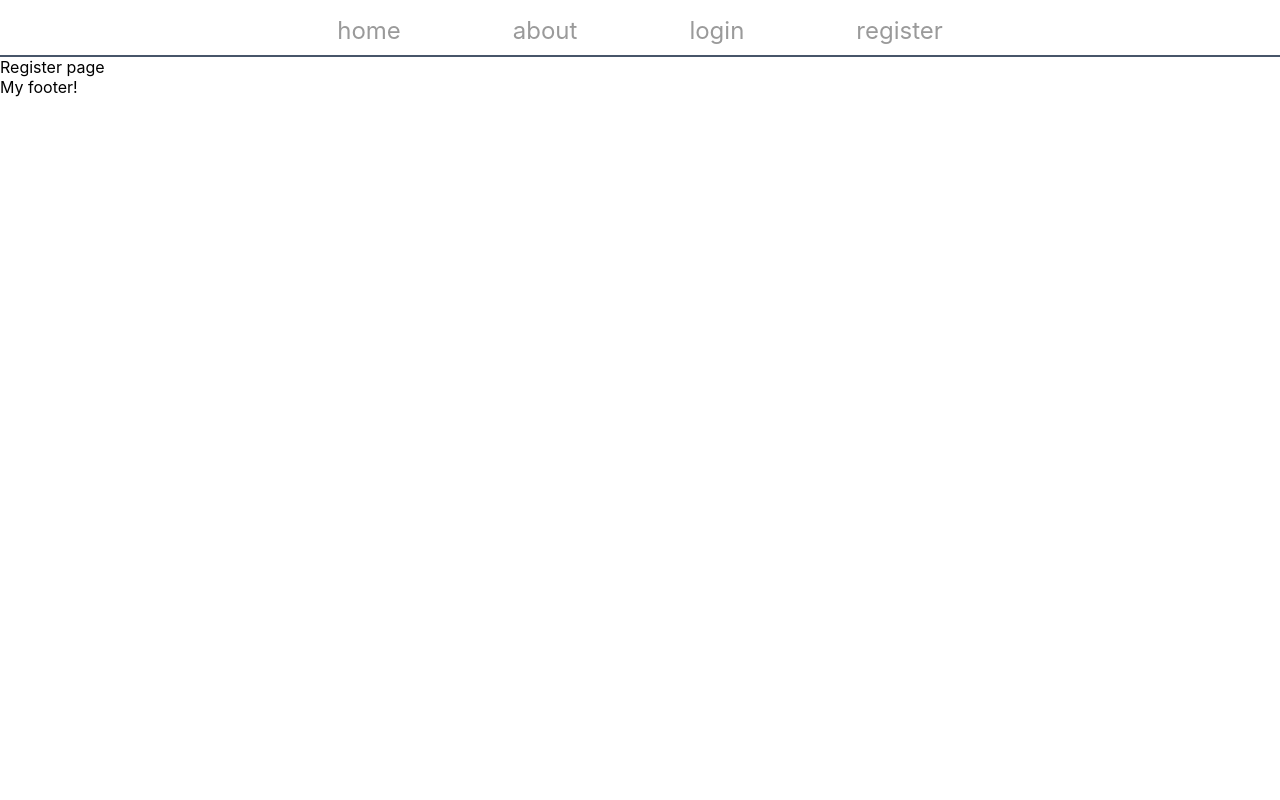
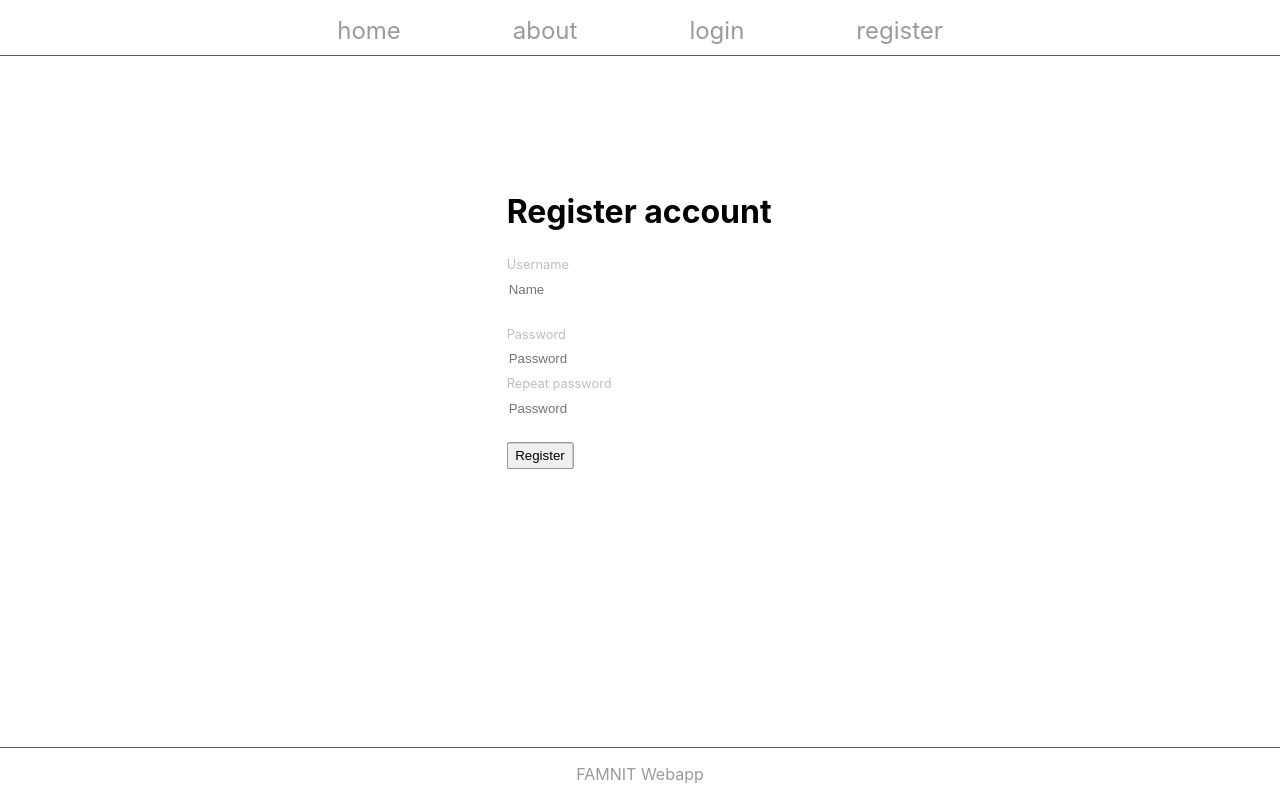
Before and after one commit to matic277/famnit-webapp-nextjs, a Next.js app: page /register in a window 1280 px wide. Built offline with nearby package versions, Linux system fonts and the light colour scheme.

Commit message:
Login in Register pages

```diff
--- a/components/Footer.js
+++ b/components/Footer.js
@@ -1,7 +1,11 @@
+
+import styles from "../styles/Layout.module.css";
+import styles2 from '../styles/Home.module.css'
+
 const Footer = () => {
     return (
-        <footer>
-            My footer!
+        <footer className={styles.footer}>
+            FAMNIT Webapp
         </footer>
     );
 }
--- a/package.json
+++ b/package.json
@@ -9,6 +9,8 @@
     "lint": "next lint"
   },
   "dependencies": {
+    "bootstrap": "^5.2.2",
+    "classnames": "^2.3.2",
     "next": "13.0.1",
     "react": "18.2.0",
     "react-dom": "18.2.0"
--- a/pages/_app.js
+++ b/pages/_app.js
@@ -1,4 +1,6 @@
 import '../styles/globals.css'
+// import '../node_modules/bootstrap/dist/css/bootstrap.min.css'
+
 import Layout from "../components/Layout";
 
 function MyApp({ Component, pageProps }) {
--- a/pages/register/index.js
+++ b/pages/register/index.js
@@ -1,7 +1,32 @@
+import styles from "../../styles/Login.module.css";
+import styles2 from "../../styles/Register.module.css";
 
 
 export default function Home() {
     return (
-        <div>Register page</div>
+        <>
+            <main className={styles.formSignin}>
+                <form>
+                    <h1>Register account</h1>
+                    <div>
+                        <label className={styles.inputLabel} htmlFor="usernameInput">Username</label><br/>
+                        <input type="username" className={styles.inputBox} id="usernameInput" placeholder="Name"/>
+                    </div>
+                    <br/>
+                    <div>
+                        <label className={styles.inputLabel} htmlFor="passwordInput">Password</label><br/>
+                        <input type="password" className={styles.inputBox} id="passwordInput" placeholder="Password"/>
+                    </div>
+                    <div>
+                        <label className={styles.inputLabel} htmlFor="passwordInput2">Repeat password</label><br/>
+                        <input type="password" className={styles.inputBox} id="passwordInput2" placeholder="Password"/>
+                    </div>
+
+                    <br/>
+
+                    <button className={styles.btn} type="submit">Register</button>
+                </form>
+            </main>
+        </>
     )
 }
--- a/styles/Home.module.css
+++ b/styles/Home.module.css
@@ -1,129 +1,129 @@
-.container {
-  padding: 0 2rem;
-}
+/*.container {*/
+/*  padding: 0 2rem;*/
+/*}*/
 
-.main {
-  min-height: 100vh;
-  padding: 4rem 0;
-  flex: 1;
-  display: flex;
-  flex-direction: column;
-  justify-content: center;
-  align-items: center;
-}
+/*.main {*/
+/*  min-height: 100vh;*/
+/*  padding: 4rem 0;*/
+/*  flex: 1;*/
+/*  display: flex;*/
+/*  flex-direction: column;*/
+/*  justify-content: center;*/
+/*  align-items: center;*/
+/*}*/
 
-.footer {
-  display: flex;
-  flex: 1;
-  padding: 2rem 0;
-  border-top: 1px solid #eaeaea;
-  justify-content: center;
-  align-items: center;
-}
+/*.footer {*/
+/*  display: flex;*/
+/*  flex: 1;*/
+/*  padding: 2rem 0;*/
+/*  border-top: 1px solid #eaeaea;*/
+/*  justify-content: center;*/
+/*  align-items: center;*/
+/*}*/
 
-.footer a {
-  display: flex;
-  justify-content: center;
-  align-items: center;
-  flex-grow: 1;
-}
+/*.footer a {*/
+/*  display: flex;*/
+/*  justify-content: center;*/
+/*  align-items: center;*/
+/*  flex-grow: 1;*/
+/*}*/
 
-.title a {
-  color: #0070f3;
-  text-decoration: none;
-}
+/*.title a {*/
+/*  color: #0070f3;*/
+/*  text-decoration: none;*/
+/*}*/
 
-.title a:hover,
-.title a:focus,
-.title a:active {
-  text-decoration: underline;
-}
+/*.title a:hover,*/
+/*.title a:focus,*/
+/*.title a:active {*/
+/*  text-decoration: underline;*/
+/*}*/
 
-.title {
-  margin: 0;
-  line-height: 1.15;
-  font-size: 4rem;
-}
+/*.title {*/
+/*  margin: 0;*/
+/*  line-height: 1.15;*/
+/*  font-size: 4rem;*/
+/*}*/
 
-.title,
-.description {
-  text-align: center;
-}
+/*.title,*/
+/*.description {*/
+/*  text-align: center;*/
+/*}*/
 
-.description {
-  margin: 4rem 0;
-  line-height: 1.5;
-  font-size: 1.5rem;
-}
+/*.description {*/
+/*  margin: 4rem 0;*/
+/*  line-height: 1.5;*/
+/*  font-size: 1.5rem;*/
+/*}*/
 
-.code {
-  background: #fafafa;
-  border-radius: 5px;
-  padding: 0.75rem;
-  font-size: 1.1rem;
-  font-family: Menlo, Monaco, Lucida Console, Liberation Mono, DejaVu Sans Mono,
-    Bitstream Vera Sans Mono, Courier New, monospace;
-}
+/*.code {*/
+/*  background: #fafafa;*/
+/*  border-radius: 5px;*/
+/*  padding: 0.75rem;*/
+/*  font-size: 1.1rem;*/
+/*  font-family: Menlo, Monaco, Lucida Console, Liberation Mono, DejaVu Sans Mono,*/
+/*    Bitstream Vera Sans Mono, Courier New, monospace;*/
+/*}*/
 
-.grid {
-  display: flex;
-  align-items: center;
-  justify-content: center;
-  flex-wrap: wrap;
-  max-width: 800px;
-}
+/*.grid {*/
+/*  display: flex;*/
+/*  align-items: center;*/
+/*  justify-content: center;*/
+/*  flex-wrap: wrap;*/
+/*  max-width: 800px;*/
+/*}*/
 
-.card {
-  margin: 1rem;
-  padding: 1.5rem;
-  text-align: left;
-  color: inherit;
-  text-decoration: none;
-  border: 1px solid #eaeaea;
-  border-radius: 10px;
-  transition: color 0.15s ease, border-color 0.15s ease;
-  max-width: 300px;
-}
+/*.card {*/
+/*  margin: 1rem;*/
+/*  padding: 1.5rem;*/
+/*  text-align: left;*/
+/*  color: inherit;*/
+/*  text-decoration: none;*/
+/*  border: 1px solid #eaeaea;*/
+/*  border-radius: 10px;*/
+/*  transition: color 0.15s ease, border-color 0.15s ease;*/
+/*  max-width: 300px;*/
+/*}*/
 
-.card:hover,
-.card:focus,
-.card:active {
-  color: #0070f3;
-  border-color: #0070f3;
-}
+/*.card:hover,*/
+/*.card:focus,*/
+/*.card:active {*/
+/*  color: #0070f3;*/
+/*  border-color: #0070f3;*/
+/*}*/
 
-.card h2 {
-  margin: 0 0 1rem 0;
-  font-size: 1.5rem;
-}
+/*.card h2 {*/
+/*  margin: 0 0 1rem 0;*/
+/*  font-size: 1.5rem;*/
+/*}*/
 
-.card p {
-  margin: 0;
-  font-size: 1.25rem;
-  line-height: 1.5;
-}
+/*.card p {*/
+/*  margin: 0;*/
+/*  font-size: 1.25rem;*/
+/*  line-height: 1.5;*/
+/*}*/
 
-.logo {
-  height: 1em;
-  margin-left: 0.5rem;
-}
+/*.logo {*/
+/*  height: 1em;*/
+/*  margin-left: 0.5rem;*/
+/*}*/
 
-@media (max-width: 600px) {
-  .grid {
-    width: 100%;
-    flex-direction: column;
-  }
-}
+/*@media (max-width: 600px) {*/
+/*  .grid {*/
+/*    width: 100%;*/
+/*    flex-direction: column;*/
+/*  }*/
+/*}*/
 
-@media (prefers-color-scheme: dark) {
-  .card,
-  .footer {
-    border-color: #222;
-  }
-  .code {
-    background: #111;
-  }
-  .logo img {
-    filter: invert(1);
-  }
-}
+/*@media (prefers-color-scheme: dark) {*/
+/*  .card,*/
+/*  .footer {*/
+/*    border-color: #222;*/
+/*  }*/
+/*  .code {*/
+/*    background: #111;*/
+/*  }*/
+/*  .logo img {*/
+/*    filter: invert(1);*/
+/*  }*/
+/*}*/
--- a/styles/Layout.module.css
+++ b/styles/Layout.module.css
@@ -1,5 +1,33 @@
 .header{
-    border-bottom: 1px solid #E2E8F0;
+    /*border-bottom: 1px solid #E2E8F0;*/
+}
+
+.footer {
+    color: #9a9a9a;
+
+    position: absolute;
+    text-align: center;
+    right: 0;
+    left: 0;
+    bottom: 0;
+    padding: 1rem 0rem 1rem 0rem;
+
+    border-top: 1px solid #5b5b5b;
+
+    /*display: flex;*/
+    /*flex: 1;*/
+    /*padding: 0 0;*/
+    /*border-top: 1px solid #5b5b5b;*/
+    /*justify-content: center;*/
+    /*align-items: center;*/
+
+    /*background-color: #482ff7;*/
+}
+
+.logo {
+    width: 10em;
+    height: 10em;
+    /*background-color: aqua;*/
 }
 
 .navbar {
@@ -8,7 +36,7 @@
     /*align-items: center;*/
     padding: 1rem 0rem 0.6rem 0rem;
 
-    border-bottom: 2px solid #475569;
+    border-bottom: 1px solid #5b5b5b;
 }
 
 .hamburger {
@@ -45,8 +73,6 @@
     font-weight: 400;
     color: #9a9a9a;
     text-transform: lowercase;
-
-    font-family: -apple-system, BlinkMacSystemFont, Segoe UI, Roboto, Oxygen, Ubuntu, Cantarell, Fira Sans, Droid Sans, Helvetica Neue, sans-serif;
 }
 
 .navlink:hover{
--- /dev/null
+++ b/styles/Login.module.css
@@ -0,0 +1,44 @@
+.formSignin {
+    position: absolute;
+    left: 50%;
+    top: 40%;
+    -webkit-transform: translate(-50%, -50%);
+    transform: translate(-50%, -50%);
+}
+
+/*Input boxes and labels*/
+.inputBox {
+    width: 20em;
+    height: 2em;
+
+    margin-top: 3px;
+    padding-left: 2px;
+
+    border: 0;
+    /*border: 0.5rem outset pink;*/
+    /*outline: 1px solid khaki;*/
+    border-radius: 5px;
+}
+.inputBox:hover {
+    box-shadow: 0 0 4px white;
+}
+.inputBox:focus {
+    box-shadow: 0 0 4px white;
+    outline: none; /* remove default outline when clicked */
+}
+
+.inputLabel {
+    font-size: 0.8em;
+    color: #bebebe;
+}
+
+.btn {
+    width: 5em;
+    height: 2em;
+}
+
+/*.inputBox {*/
+/*    width: 20em;*/
+/*    height: 2em;*/
+/*    !*background-color: red;*!*/
+/*}*/
--- /dev/null
+++ b/styles/Register.module.css
@@ -0,0 +1,45 @@
+.formRegister {
+    position: absolute;
+    left: 50%;
+    top: 40%;
+    -webkit-transform: translate(-50%, -50%);
+    transform: translate(-50%, -50%);
+}
+
+.label {
+    font-size: 0.8em;
+    color: #bebebe;
+}
+
+.btn {
+    width: 5em;
+    height: 2em;
+}
+
+
+
+/*.form-signin .checkbox {*/
+/*    font-weight: 400;*/
+/*}*/
+
+/*.form-signin .form-floating:focus-within {*/
+/*    z-index: 2;*/
+/*}*/
+
+/*.form-signin input[type="email"] {*/
+/*    margin-bottom: -1px;*/
+/*    border-bottom-right-radius: 0;*/
+/*    border-bottom-left-radius: 0;*/
+/*}*/
+
+/*.form-signin input[type="password"] {*/
+/*    margin-bottom: 10px;*/
+/*    border-top-left-radius: 0;*/
+/*    border-top-right-radius: 0;*/
+/*}*/
+
+.inputBox {
+    width: 20em;
+    height: 2em;
+    /*background-color: red;*/
+}
--- a/styles/globals.css
+++ b/styles/globals.css
@@ -1,10 +1,31 @@
-html,
+html {
+  height: 100%;
+  /*font-family: Menlo, Monaco monospace;*/
+  font-family: -apple-system, BlinkMacSystemFont, Segoe UI, Roboto, Oxygen,
+      Ubuntu, Cantarell, Fira Sans, Droid Sans, Helvetica Neue, sans-serif;
+
+}
+
 body {
-  padding: 0;
+  position: relative;
   margin: 0;
-  font-family: -apple-system, BlinkMacSystemFont, Segoe UI, Roboto, Oxygen,
-    Ubuntu, Cantarell, Fira Sans, Droid Sans, Helvetica Neue, sans-serif;
+  min-height: 100%;
+  padding-bottom: 4rem;
 }
+
+
+/*html,*/
+/*body {*/
+/*  box-sizing: inherit;*/
+/*  height: 100%;*/
+/*  margin: 0;*/
+/*  font-family: -apple-system, BlinkMacSystemFont, Segoe UI, Roboto, Oxygen,*/
+/*    Ubuntu, Cantarell, Fira Sans, Droid Sans, Helvetica Neue, sans-serif;*/
+/*}*/
+
+/*html {*/
+/*  box-sizing: border-box;*/
+/*}*/
 
 a {
   color: inherit;
```
Also changed, not shown: components/Navbar.js (+9 -0 lines), pages/login/index.js (+33 -3 lines), public/sticky-note1.svg (added), 1 other file (tests, documents, lock files or other folders).
